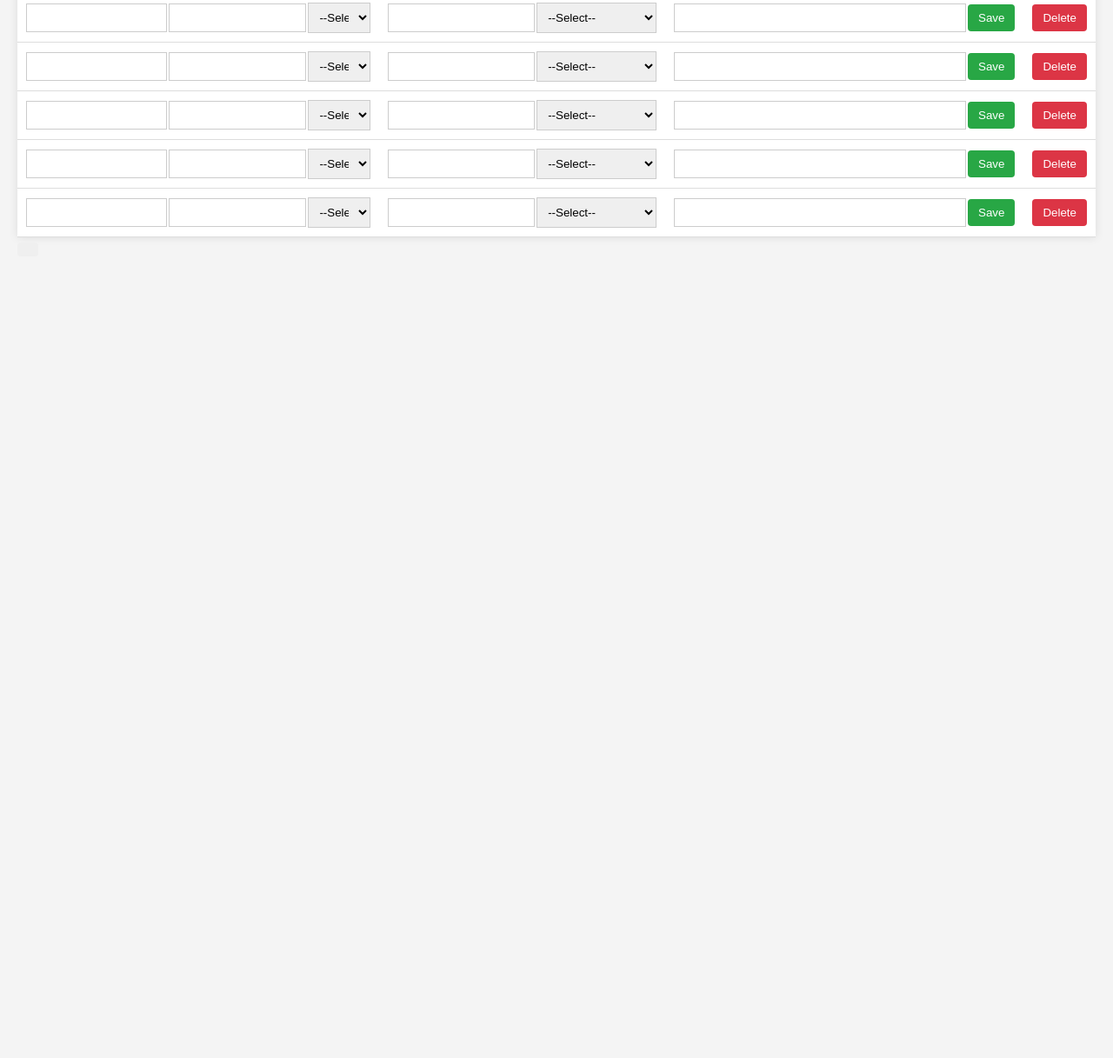
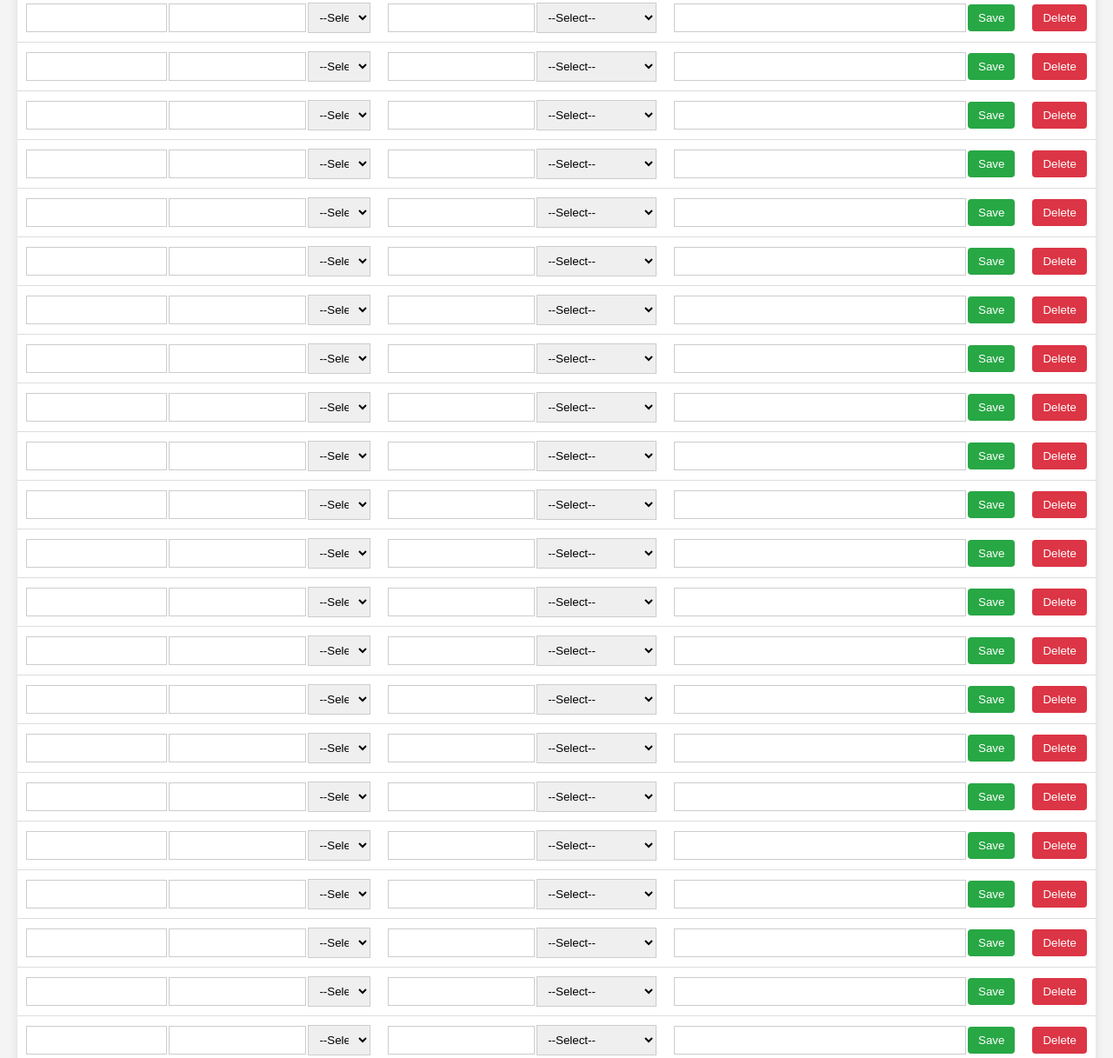
Before and after one commit to o929/Student-registering-web, a plain HTML site: page index.html in a window 1280 px wide. Shown: the part 2392-3609 px from the top of the page at 87% size. Before the commit the page ends 2707 px from the top, so only its background shows below. Drawn offline with Linux system fonts and the light colour scheme.

Commit message:
Update index.html

```diff
--- a/index.html
+++ b/index.html
@@ -55,7 +55,7 @@ td:nth-child(6) input { /* Complaint column */
 
 <script>
   const fields = ["name", "age", "sex", "address", "type", "complaint"];
-  const rowCount = 45;
+  const rowCount = 100;
   document.getElementById("ddd").value
   let currentDeleteId = null;
 
```
